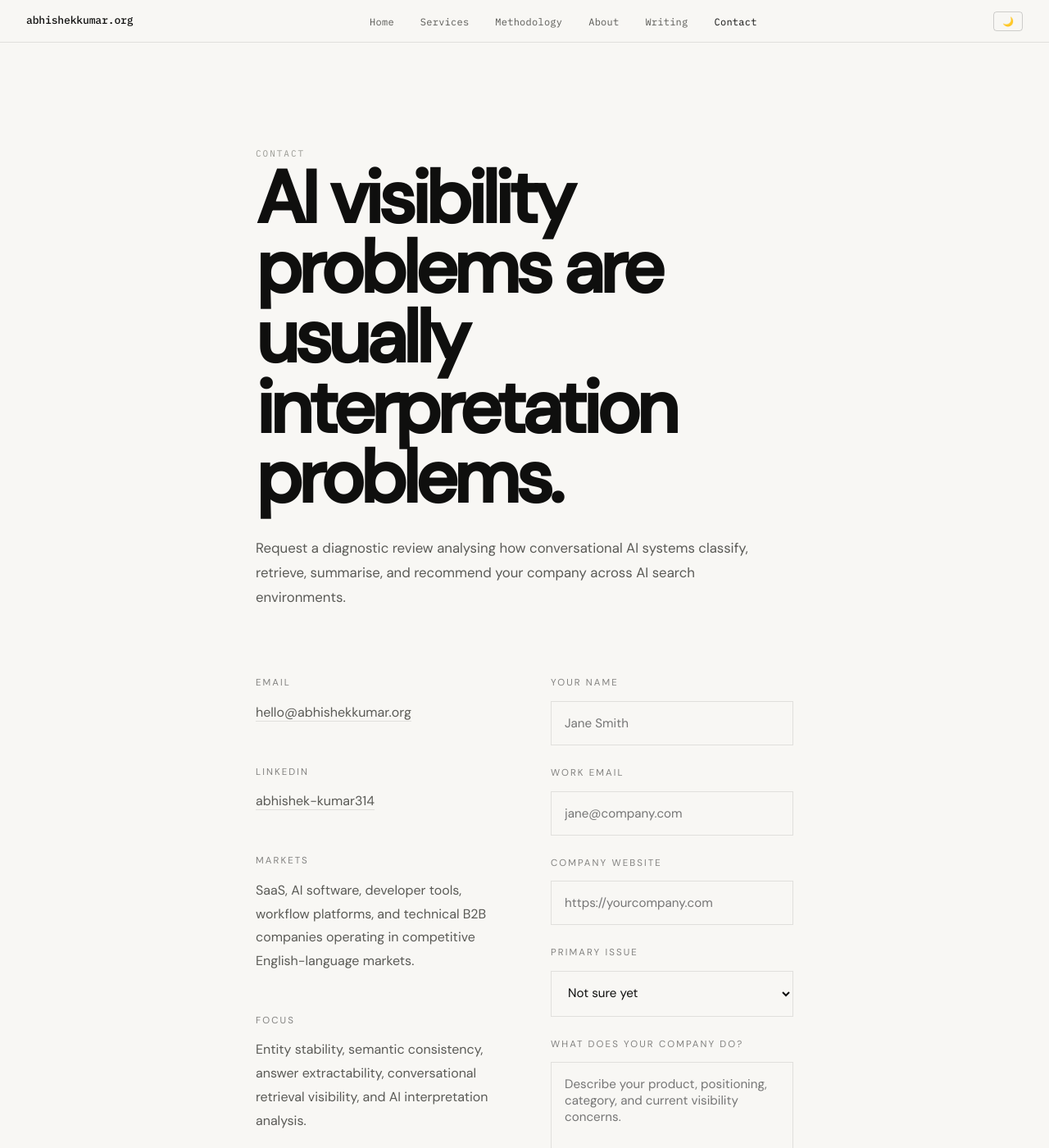
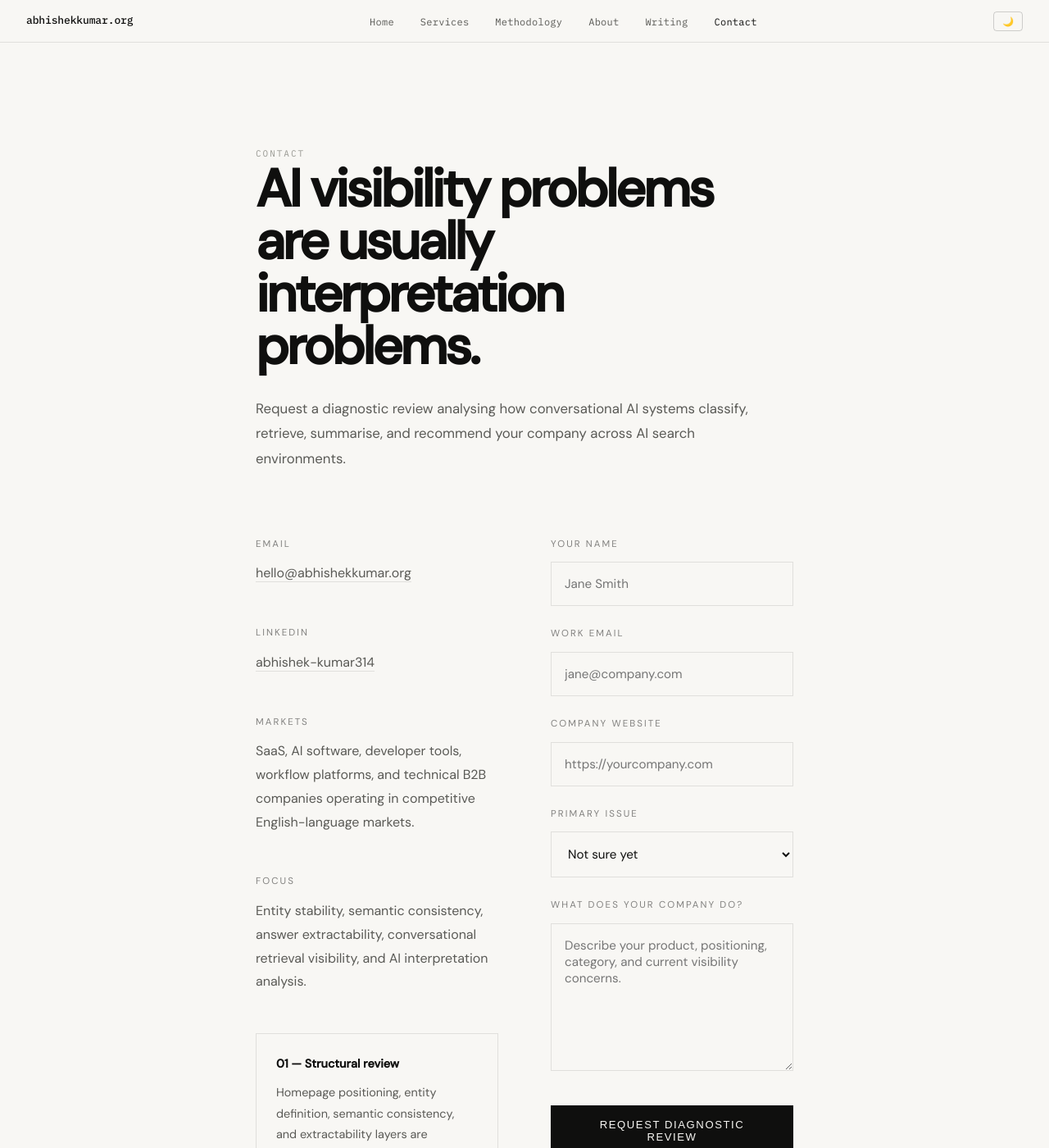
Before and after one commit to abhishu5/abhishekkumar.org, a Jekyll site: the page contact.html, which Jekyll copies as it is, in a window 1280 px wide and 1400 px high. Shown: the whole window at 82% size. Built offline with Jekyll 4.4.1, drawn with Linux system fonts in a browser that asks for light colours.

Commit message:
Update contact.html

```diff
--- a/contact.html
+++ b/contact.html
@@ -42,10 +42,11 @@ margin-bottom:32px;
 }
 
 .hero-title h1{
-font-size:clamp(3rem,7vw,5.6rem);
-line-height:.95;
-letter-spacing:-0.06em;
+font-size:clamp(2.4rem,5vw,5.2rem);
+line-height:1;
+letter-spacing:-0.05em;
 margin-bottom:28px;
+max-width:700px;
 }
 
 .hero-title p{
```
